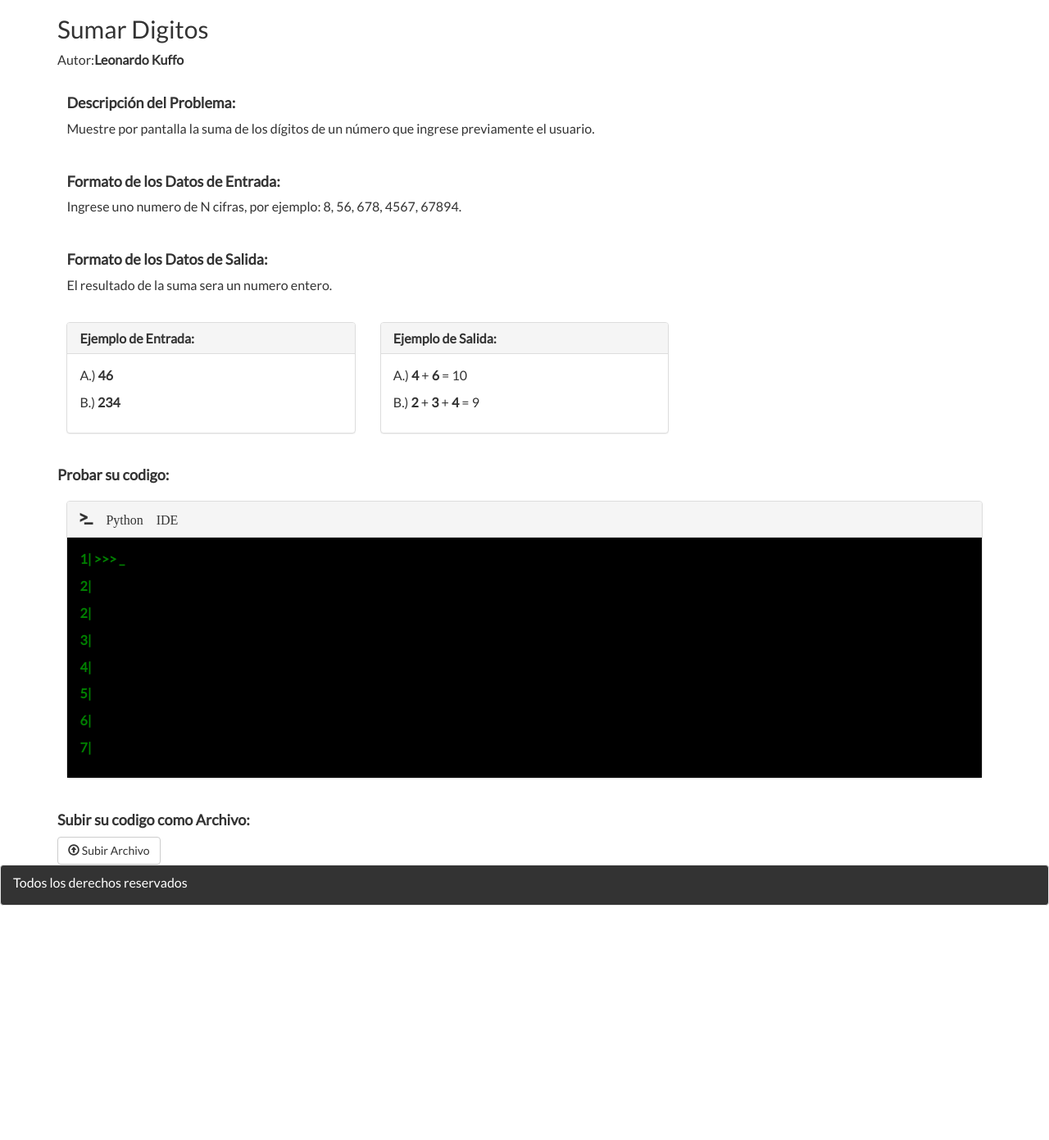
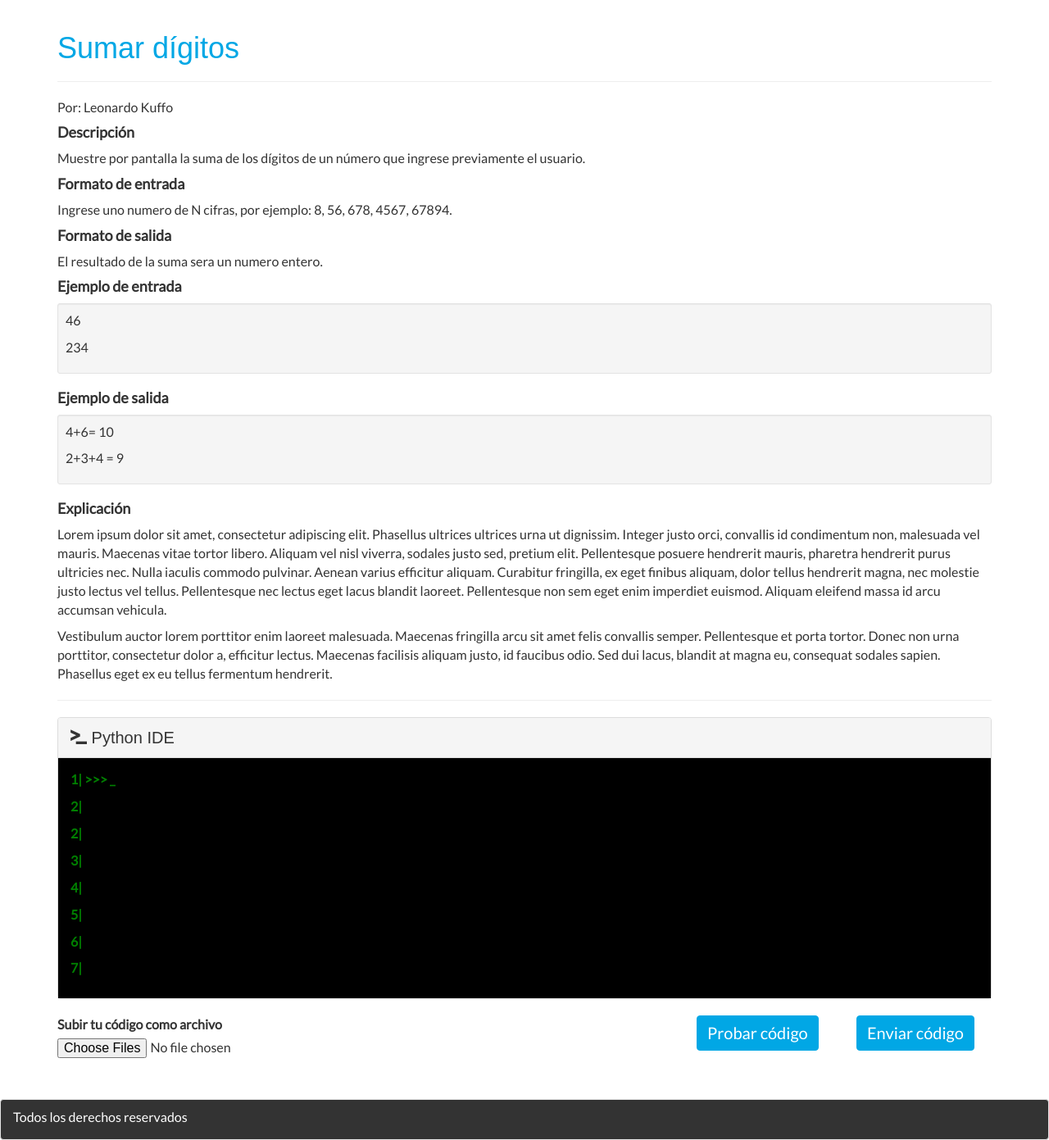
Before and after one commit to madevelascom/fundamentos, a CodeIgniter app: page /database/index.php/web/ejercicioDetalle in a window 1280 px wide. Shown: the part 51-1442 px from the top of the page at 82% size. Before the commit the page ends 1156 px from the top, so only its background shows below. Run offline with CodeIgniter, Linux system fonts and the light colour scheme; some web fonts are replaced.

Commit message:
Detalle de ejercicio

```diff
--- a/application/views/frontend/ejercicio.php
+++ b/application/views/frontend/ejercicio.php
@@ -1,99 +1,37 @@
-<section class="container">
-	<h2>Sumar Digitos</h2>
-	<p>Autor:<strong>Leonardo Kuffo</strong></p>
+<div class="container pt-70 pb-50">
+	<h1 class = 'clr-light-blue'>Sumar dígitos</h1>
+	<hr>
+	<p>Por: Leonardo Kuffo</p>
 
-  		<div class="problemaText">
-  			<div>
-  				<h4><strong>Descripción del Problema:</strong></h4>
+	<h4><strong>Descripción</strong></h4>
+	<p>Muestre por pantalla la suma de los dígitos de un número que ingrese previamente el usuario.</p>
+	<h4><strong>Formato de entrada</strong></h4>
+	<p>Ingrese uno numero de N cifras, por ejemplo: 8, 56, 678, 4567, 67894.</p>
+	<h4><strong>Formato de salida</strong></h4>
+	<p>El resultado de la suma sera un numero entero.</p>
+
+	<h4><strong>Ejemplo de entrada</strong></h4>
+	<div class="well well-sm">
+		<p>46</p>
+		<p>234</p>
 	</div>
-  			<div>
-  				<p>
-  					Muestre por pantalla la suma de los dígitos de un número que ingrese previamente el usuario.
-  				</p>
-  			</div>
+	<h4><strong>Ejemplo de salida</strong></h4>
+	<div class="well well-sm">
+		<p>4+6= 10</p>
+		<p>2+3+4 = 9</p>
 	</div>
 
-  		<div class="formatoEntrada">
+	<h4><strong>Explicación</strong></h4>
+	<p>Lorem ipsum dolor sit amet, consectetur adipiscing elit. Phasellus ultrices ultrices urna ut dignissim. Integer justo orci, convallis id condimentum non, malesuada vel mauris. Maecenas vitae tortor libero. Aliquam vel nisl viverra, sodales justo sed, pretium elit. Pellentesque posuere hendrerit mauris, pharetra hendrerit purus ultricies nec. Nulla iaculis commodo pulvinar. Aenean varius efficitur aliquam. Curabitur fringilla, ex eget finibus aliquam, dolor tellus hendrerit magna, nec molestie justo lectus vel tellus. Pellentesque nec lectus eget lacus blandit laoreet. Pellentesque non sem eget enim imperdiet euismod. Aliquam eleifend massa id arcu accumsan vehicula.</p>
+
+	<p>Vestibulum auctor lorem porttitor enim laoreet malesuada. Maecenas fringilla arcu sit amet felis convallis semper. Pellentesque et porta tortor. Donec non urna porttitor, consectetur dolor a, efficitur lectus. Maecenas facilisis aliquam justo, id faucibus odio. Sed dui lacus, blandit at magna eu, consequat sodales sapien. Phasellus eget ex eu tellus fermentum hendrerit.</p>
+	<hr>
 	<div>
-		  			<h4>
-		  				<strong>Formato de los Datos de Entrada:</strong>
-		  			</h4>
-		  		</div>
-	  			<div>
-	  				<p>
-	  					Ingrese uno numero de N cifras, por ejemplo: 8, 56, 678, 4567, 67894.
-			  		</p>
-	  			</div>
-  		</div>
 
-
-		<div class="output-format">
-			<div>
-				<h4>
-					<strong>Formato de los Datos de Salida:</strong>
-				</h4>
-			</div>
-
-			<div>
-				<p>El resultado de la suma sera un numero entero.</p>
-			</div>
-		</div>
-
-
-
-		<div class="row">
-			<div class="col-md-4">
-
-				<div class="panel panel-default">
-					<div class="panel-heading">
-						<h3 class="panel-title">
-							<strong>Ejemplo de Entrada:</strong>
-						</h3>
-					</div>
-					<div class="panel-body">
-						<div>
-							<p>
-								A.) <b>46</b>
-							</p>
-							<p>
-								B.) <b>234</b>
-							</p>
-						</div>
-					</div>
-				</div>
-			</div>
-
-
-			<div class="col-md-4">
-				<div class="panel panel-default">
-					<div class="panel-heading">
-						<h3 class="panel-title">
-							<strong>Ejemplo de Salida:</strong>
-						</h3>
-					</div>
-						<div class="panel-body">
-							<div>
-								<p>
-									A.) <b>4</b> + <b>6</b> = 10
-								</p>
-								<p>
-									B.) <b>2</b> + <b>3</b> + <b>4</b> = 9
-								</p>
-							</div>
-						</div>
-				</div>
-			</div>
-
-		</div>
-
-	<div>
-			<div>
-				<h4><strong>Probar su codigo:</strong></h4>
-			</div>
 	<div class="row">
 		<div class="col-md-12">
 			<div class="panel panel-default">
-							<div class="panel-heading"><span class="glyphicon glyphicon glyphicon-console"> Python IDE</span></div>
+				<div class="panel-heading"><span class="glyphicon glyphicon glyphicon-console"></span> Python IDE</div>
 				<div class="panel-body" id="panelIde">
 					<p><b class="ideliterales">1|  >>> _</b></p>
 					<p><b  class="ideliterales">2|</b></p>
@@ -108,13 +46,29 @@
 		</div>
 	</div>
 
+	<div class = 'row'>
+		<div class = 'col-md-8'>
+			<label class="control-label">Subir tu código como archivo</label>
+			<input id="input-4" name="input4[]" type="file" multiple class="file-loading ">
+			<script>
+				$(document).on('ready', function() {
+				$("#input-4").fileinput({showCaption: false});
+				});
+			</script>
+		</div>
+		<div class = 'col-md-2'>
+		<a href="#" class = "btn chk-syllabus-btn ">Probar código</a>
+		</div>
+		<div class = 'col-md-2'>
+			<a href="#" class = "btn chk-syllabus-btn">Enviar código</a>
+		</div>
+	</div>
+
 		<div>
-				<h4><strong>Subir su codigo como Archivo:</strong></h4>
-				<button type="button" class="btn btn-default" data-toggle="modal" data-target="#myModal">
-					<span class="glyphicon glyphicon-upload" aria-hidden="true"></span> Subir Archivo
-				</button>
 
-				<!-- Modal -->
+
+
+			<!-- Modal
 			<div class="modal fade" id="myModal" tabindex="-1" role="dialog" aria-labelledby="myModalLabel">
 				<div class="modal-dialog" role="document">
 					<div class="modal-content">
@@ -140,7 +94,7 @@
 						</div>
 					</div>
 				</div>
+			</div> -->
 		</div>
 	</div>
 </div>
-</section>
--- a/application/views/frontend/index.php
+++ b/application/views/frontend/index.php
@@ -254,7 +254,7 @@
 			</div>
 			<div class="row pt-10">
 				<div class="align-center">
-					<a href="<?php echo site_url("web/curso"); ?>" class = "btn chk-syllabus-btn align-center">Revisa el syllabus aquí</a>
+					<a href="<?php echo site_url("web/curso"); ?>" class = "btn btn-default chk-syllabus-btn ">Revisa el syllabus aquí</a>
 				</div>
 			</div>
 		</div>
--- a/composer.json
+++ b/composer.json
@@ -12,6 +12,7 @@
 	},
 	"require": {
 		"php": ">=5.2.4"
+		"kartik-v/bootstrap-fileinput": "@dev"
 	},
 	"suggest": {
 		"paragonie/random_compat": "Provides better randomness in PHP 5.x"
--- a/public/frontend/css/ejerciciocss.css
+++ b/public/frontend/css/ejerciciocss.css
@@ -1,6 +1,3 @@
-.problemaText, .formatoEntrada, .output-format , .row {
-    		padding: 1%;
-    	}
 
     	#panelIde {
     		background-color: black;
--- a/public/frontend/css/ivan.css
+++ b/public/frontend/css/ivan.css
@@ -240,8 +240,7 @@ html, body {
 	font-weight: bold;
 }
 .chk-syllabus-btn,.chk-syllabus-btn:focus{
-	width: 250px;
-	font-size: 24px;
+	font-size: 20px;
 	background-color: #01A7E5;
 	border-color: #01A7E5;
 	color: #FFFFFF;
--- a/public/frontend/css/made.css
+++ b/public/frontend/css/made.css
@@ -65,7 +65,7 @@ nav{
     font-family: 'Muli', sans-serif;
 }
 
-#ayudantias .panel-heading, #semanas .panel-heading{
+.panel-heading{
     font-family: 'Muli', sans-serif;
     background-color: #01A4A4;
     color: white;
--- a/public/frontend/js/israelejercicios.js
+++ b/public/frontend/js/israelejercicios.js
@@ -24,7 +24,7 @@ function load_ejercicio(){
 								)
 						),
 						$("<div>", {"class": "col-md-2 solve-col"}).append(
-							$("<button>",{"class":"btn btn-default diff-btn solve-btn", "href":'<?php echo site_url("web/ejercicioDetalle");?>', "text":"Resolver"})
+							$("<a>",{"class":"btn btn-default diff-btn solve-btn", "href":"ejercicioDetalle", "text":"Resolver"})
 							)
 
 
```
Lines whose indentation alone changed are shown as unchanged.
